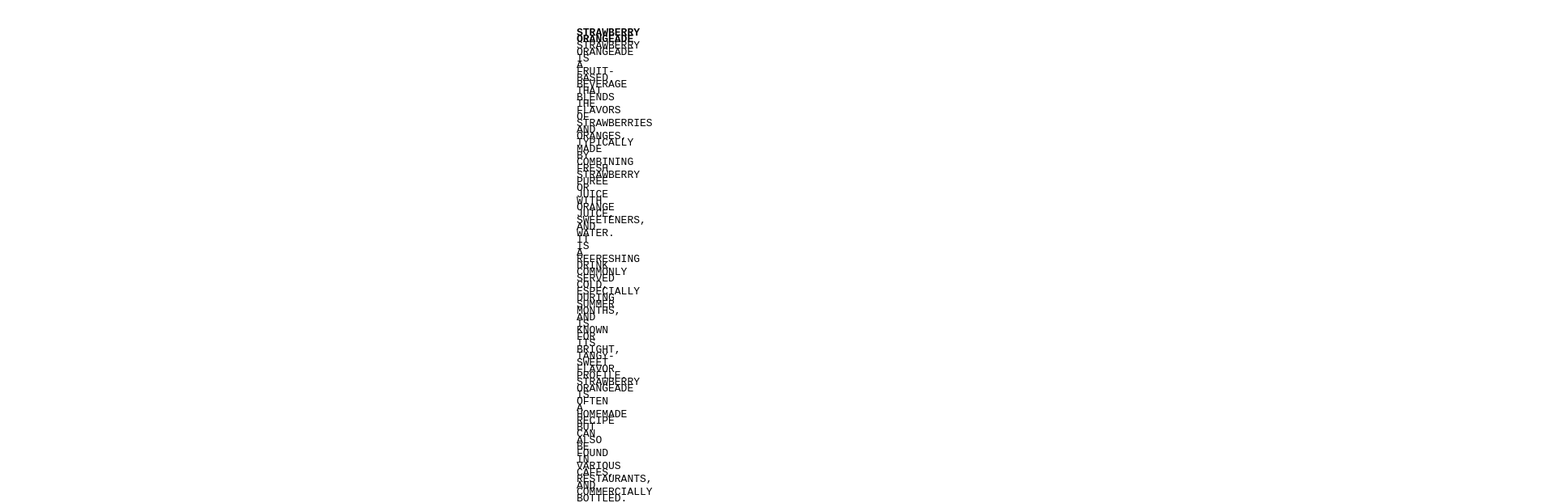
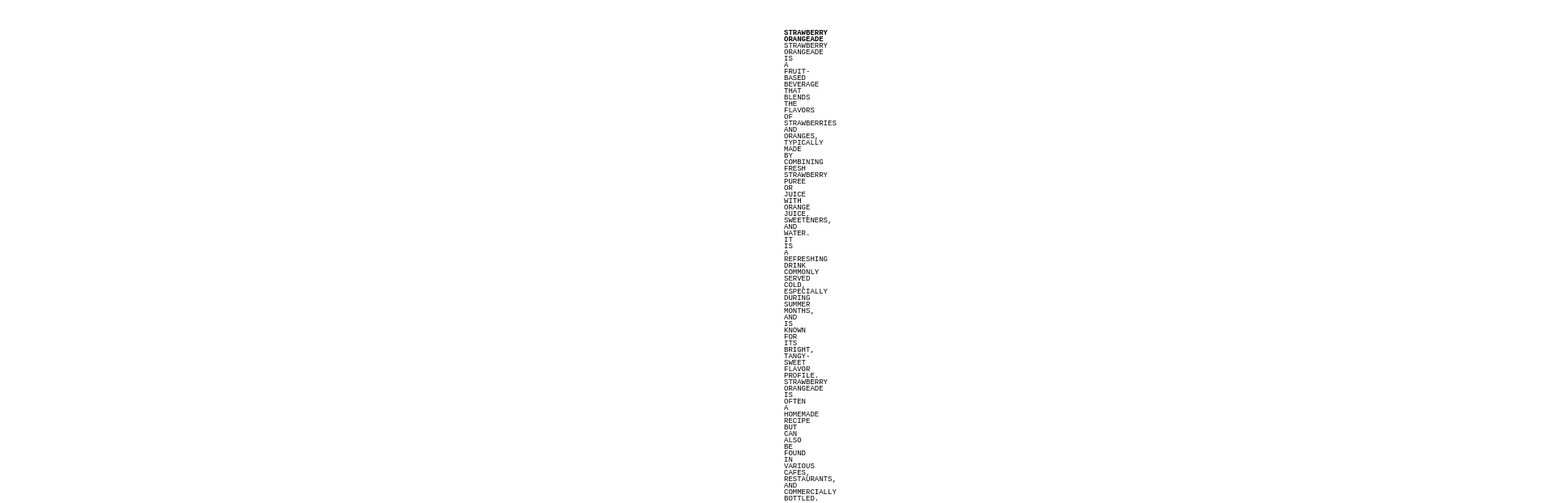
Before and after one commit to ae023/StrawberryOrangeade, a plain HTML site: page index.html in a window 1280 px wide. Shown: the top 622 px of the page at 81% size, 1920 px wide, since content can reach past the window. Drawn offline with Linux system fonts and the light colour scheme.

Commit message:
Update style.css

```diff
--- a/style.css
+++ b/style.css
@@ -1,8 +1,8 @@
 body{
     font-family: 'Courier New', Courier, monospace;
     padding-top: 1%;
-    padding-left: 55%;
-    padding-right: 55%;
+    padding-left: 75%;
+    padding-right: 75%;
     text-align: center;
     /* letter-spacing: 1.5cap; */
     line-height: 50%;
@@ -10,7 +10,7 @@ body{
 
 .HEAD{
     text-align: left;
-    font-size: small;
+    font-size: xx-small;
 
 }
 
```
